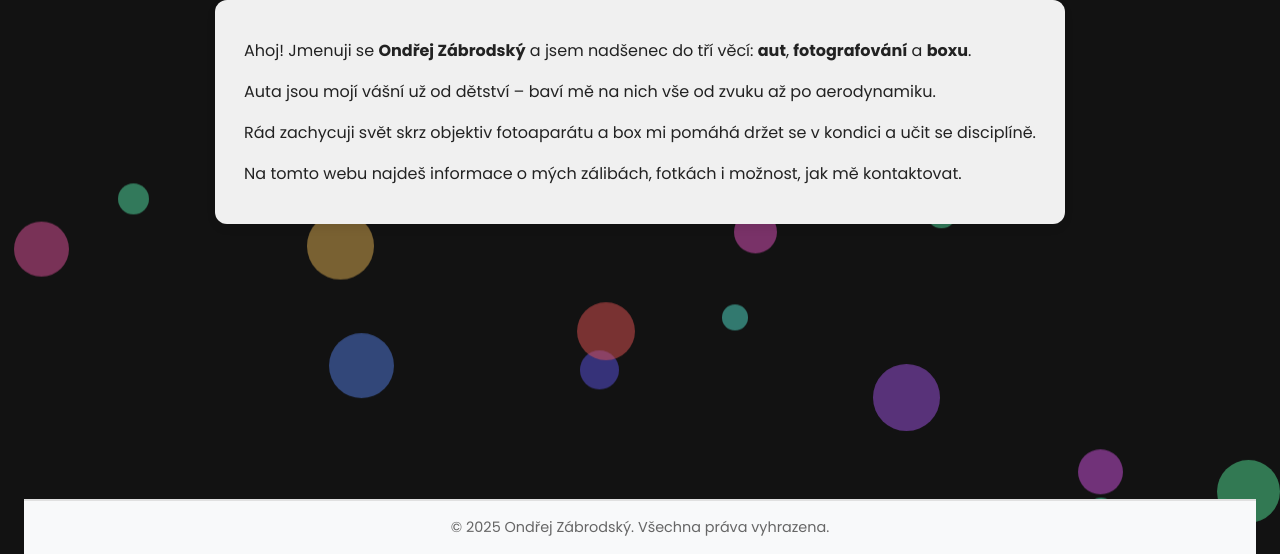
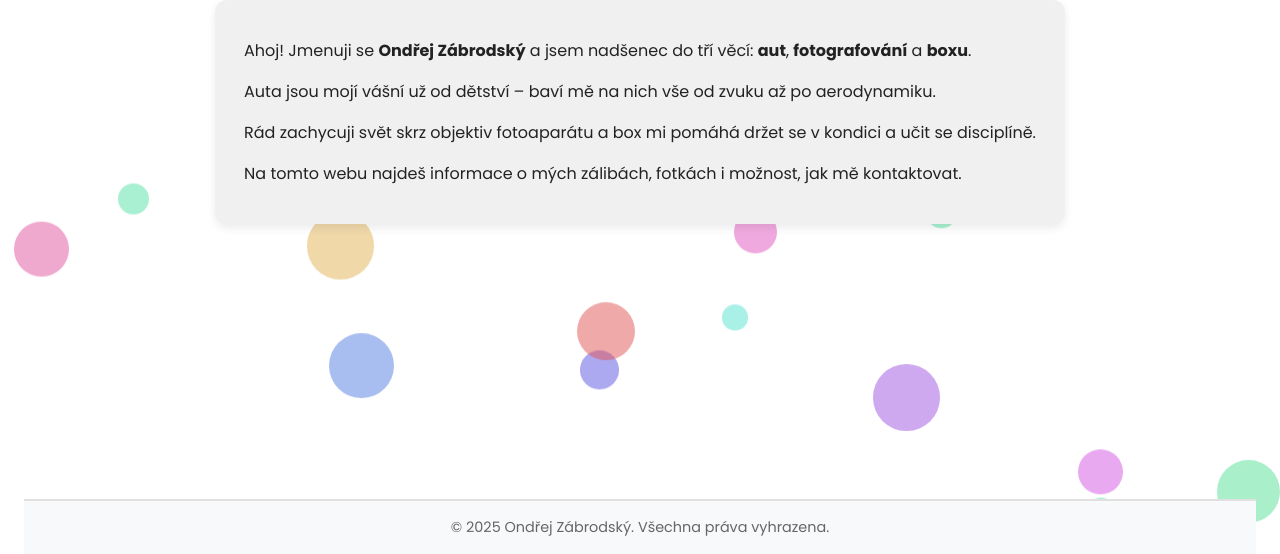
Before and after one commit to zabry0/moje-stranka, a plain HTML site: page index.html in a window 1280 px wide. Shown: the part 246-800 px from the top of the page. Drawn offline with nearby package versions, Linux system fonts and the light colour scheme.

Commit message:
Update index.html

```diff
--- a/index.html
+++ b/index.html
@@ -10,23 +10,31 @@
   <script src="https://cdn.jsdelivr.net/npm/animejs@3.2.1/lib/anime.min.js"></script>
 
   <style>
-    /* Pozadí s animací */
+  /* Výchozí světlé pozadí */
   #background-animation {
     position: fixed;
     top: 0;
     left: 0;
     width: 100vw;
     height: 100vh;
-      z-index: -1; /* pod obsahem */
+    z-index: -1;
     overflow: hidden;
-      background: #121212; /* můžeš změnit na světlou barvu podle potřeby */
+    background: #ffffff; /* SVĚTLÉ pozadí výchozí */
+    transition: background-color 0.5s ease;
   }
+
+  /* Tmavý režim */
+  body.dark-mode #background-animation {
+    background: #121212; /* Tmavé pozadí */
+  }
+
   .circle {
     will-change: transform;
     position: absolute;
     border-radius: 50%;
     background: rgba(255, 255, 255, 0.1);
   }
+
 </style>
 </head>
 <body>
```
Lines whose indentation alone changed are shown as unchanged.
